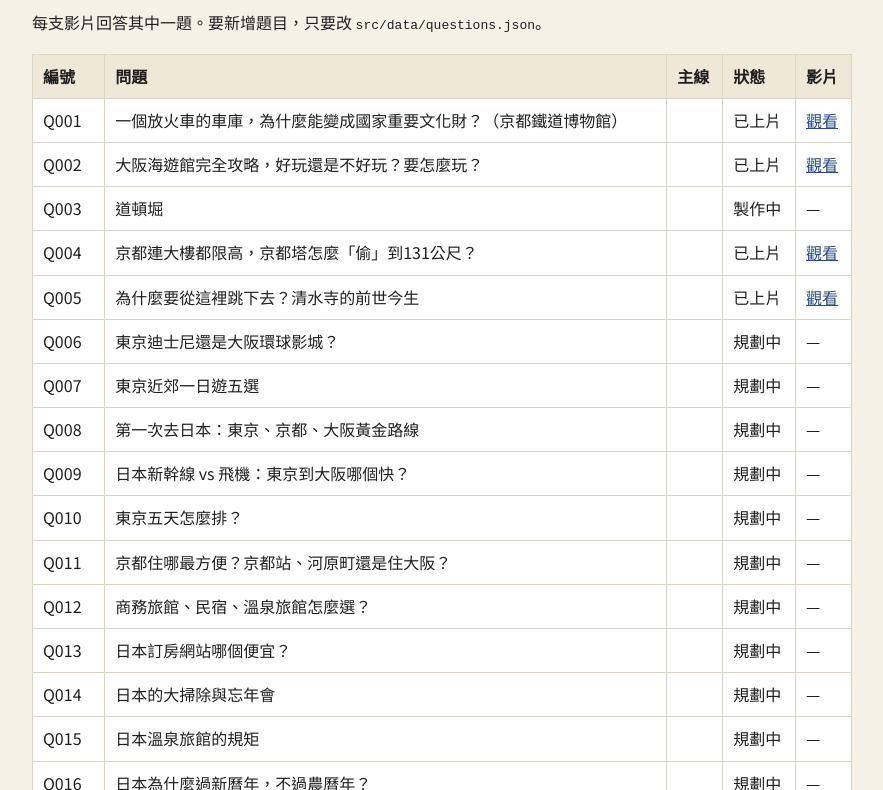
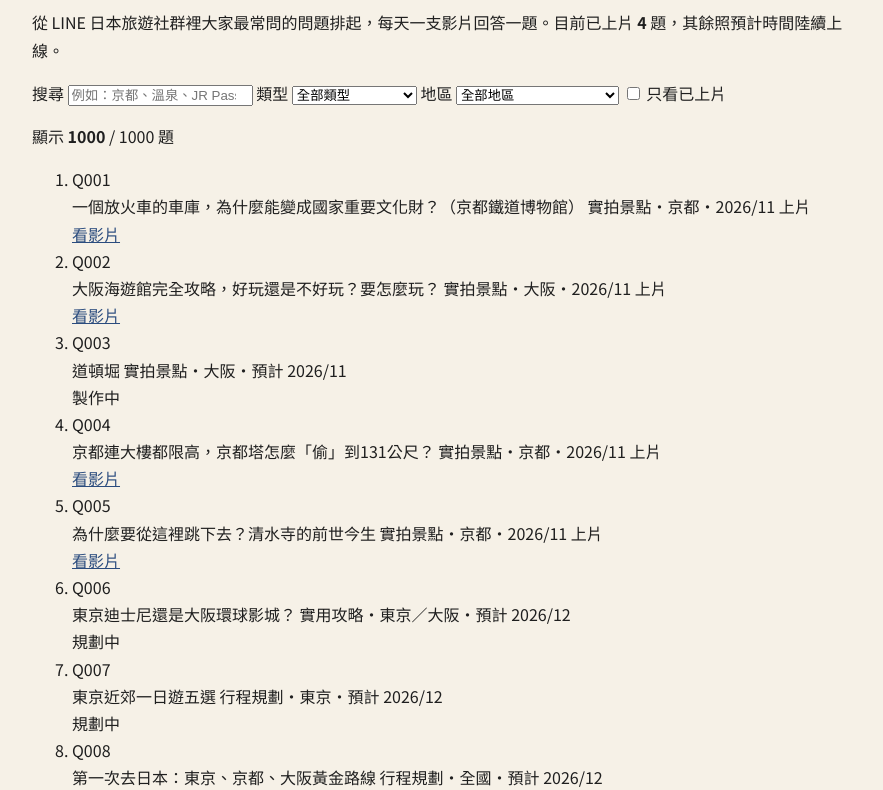
Before and after one commit to daizhujapan/daizhujapan.github.io, an Astro site: page /questions in a window 1280 px wide. Shown: the part 174-964 px from the top of the page, without its empty margins (198-1081 px from the left). Built offline with nearby package versions, Linux system fonts and the light colour scheme; Astro itself is replaced by a stand-in of ours.

Commit message:
問題庫頁支援搜尋與篩選；首頁顯示接下來的題目

```diff
--- a/src/pages/questions.astro
+++ b/src/pages/questions.astro
@@ -1,24 +1,77 @@
 ---
 import Base from '../layouts/Base.astro';
 import questions from '../data/questions.json';
+
+const count = (key: 'type' | 'area') => {
+  const m = new Map<string, number>();
+  for (const q of questions) m.set(q[key], (m.get(q[key]) ?? 0) + 1);
+  return [...m.entries()].sort((a, b) => b[1] - a[1]);
+};
+const types = count('type');
+const areas = count('area');
+const done = questions.filter((q) => q.status === '已上片').length;
+const ym = (d: string) => d.slice(0, 7).replace('-', '/');
 ---
-<Base title="問題庫" description="日本旅行問題庫，每支影片對應一題。">
-  <h1>問題庫</h1>
-  <p>每支影片回答其中一題。要新增題目，只要改 <code>src/data/questions.json</code>。</p>
-  <table>
-    <thead>
-      <tr><th>編號</th><th>問題</th><th>主線</th><th>狀態</th><th>影片</th></tr>
-    </thead>
-    <tbody>
-      {questions.map((q) => (
-        <tr>
-          <td>{q.id}</td>
-          <td>{q.title}</td>
-          <td>{q.track}</td>
-          <td>{q.status}</td>
-          <td>{q.video ? <a href={q.video}>觀看</a> : '—'}</td>
-        </tr>
-      ))}
-    </tbody>
-  </table>
+<Base title="問題庫" description="大豆的1000個日本問題：1000 題日本旅遊問題的完整清單，每支影片回答一題。">
+  <h1>問題庫：1000 個日本問題</h1>
+  <p>從 LINE 日本旅遊社群裡大家最常問的問題排起，每天一支影片回答一題。目前已上片 <strong>{done}</strong> 題，其餘照預計時間陸續上線。</p>
+
+  <div class="qfilter" role="search">
+    <label>
+      <span>搜尋</span>
+      <input id="q-search" type="search" placeholder="例如：京都、溫泉、JR Pass" />
+    </label>
+    <label>
+      <span>類型</span>
+      <select id="q-type">
+        <option value="">全部類型</option>
+        {types.map(([t, n]) => <option value={t}>{t}（{n}）</option>)}
+      </select>
+    </label>
+    <label>
+      <span>地區</span>
+      <select id="q-area">
+        <option value="">全部地區</option>
+        {areas.map(([a, n]) => <option value={a}>{a}（{n}）</option>)}
+      </select>
+    </label>
+    <label class="check">
+      <input id="q-done" type="checkbox" />
+      <span>只看已上片</span>
+    </label>
+  </div>
+  <p class="qcount" aria-live="polite">顯示 <strong id="q-shown">{questions.length}</strong> / {questions.length} 題</p>
+
+  <ol class="qlist">
+    {questions.map((q) => (
+      <li data-type={q.type} data-area={q.area} data-done={q.status === '已上片' ? '1' : ''} data-text={`${q.id} ${q.title} ${q.type} ${q.area}`.toLowerCase()}>
+        <span class="qno">{q.id}</span>
+        <div class="qmain">
+          <span class="qtitle">{q.title}</span>
+          <span class="qmeta">{q.type}・{q.area}・{q.status === '已上片' ? `${ym(q.date)} 上片` : `預計 ${ym(q.date)}`}</span>
+        </div>
+        {q.video
+          ? <a class="qwatch" href={q.video}>看影片</a>
+          : <span class={`qstat ${q.status === '製作中' ? 'wip' : ''}`}>{q.status}</span>}
+      </li>
+    ))}
+  </ol>
+  <p id="q-empty" class="qempty" hidden>沒有符合的題目。想問的問題不在清單裡？歡迎到聯絡頁告訴我。</p>
+
+  <script>
+    const $ = (id: string) => document.getElementById(id) as HTMLInputElement;
+    const items = [...document.querySelectorAll<HTMLLIElement>('.qlist li')];
+    const run = () => {
+      const s = $('q-search').value.trim().toLowerCase();
+      const t = $('q-type').value, a = $('q-area').value, d = $('q-done').checked;
+      let n = 0;
+      for (const li of items) {
+        const ok = (!s || li.dataset.text!.includes(s)) && (!t || li.dataset.type === t) && (!a || li.dataset.area === a) && (!d || li.dataset.done === '1');
+        li.hidden = !ok; if (ok) n++;
+      }
+      $('q-shown').textContent = String(n);
+      $('q-empty').hidden = n > 0;
+    };
+    ['q-search', 'q-type', 'q-area', 'q-done'].forEach((id) => $(id).addEventListener('input', run));
+  </script>
 </Base>
```
Also changed, not shown: src/pages/index.astro (+6 -4 lines).
